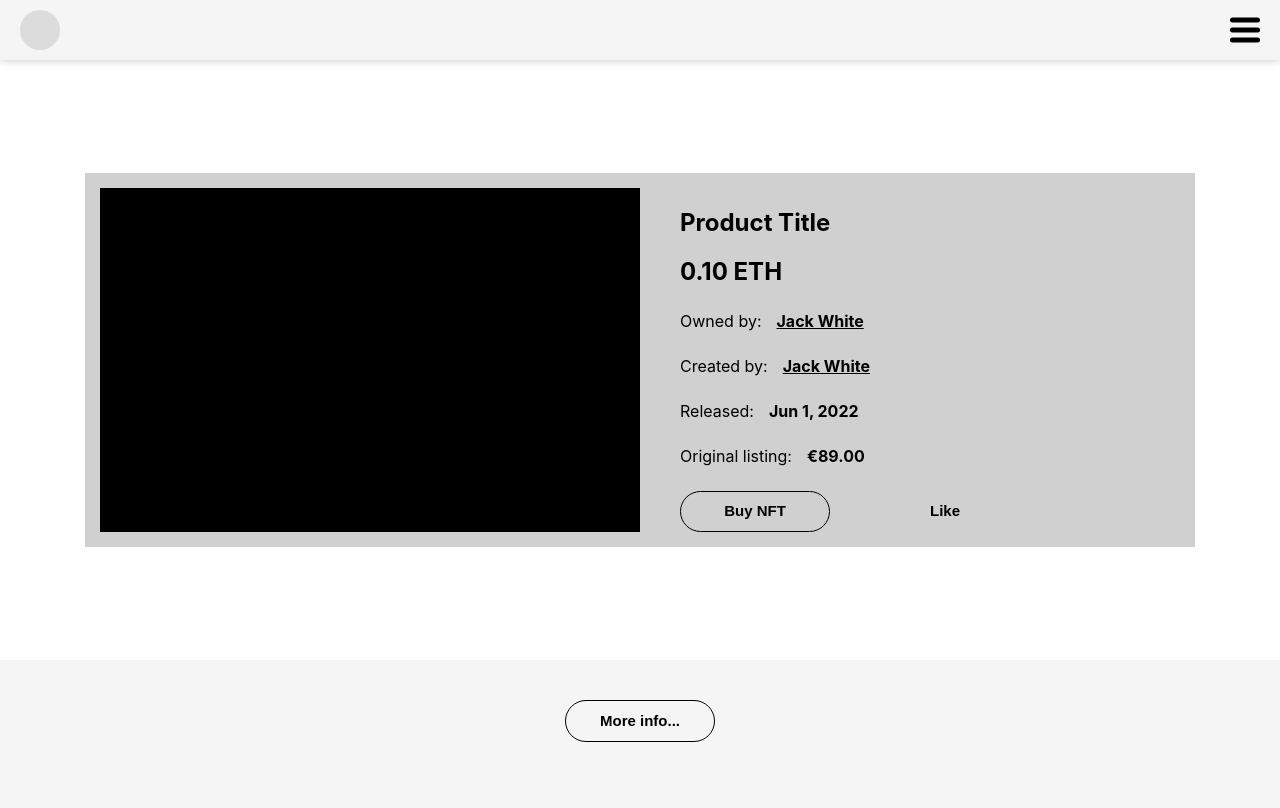
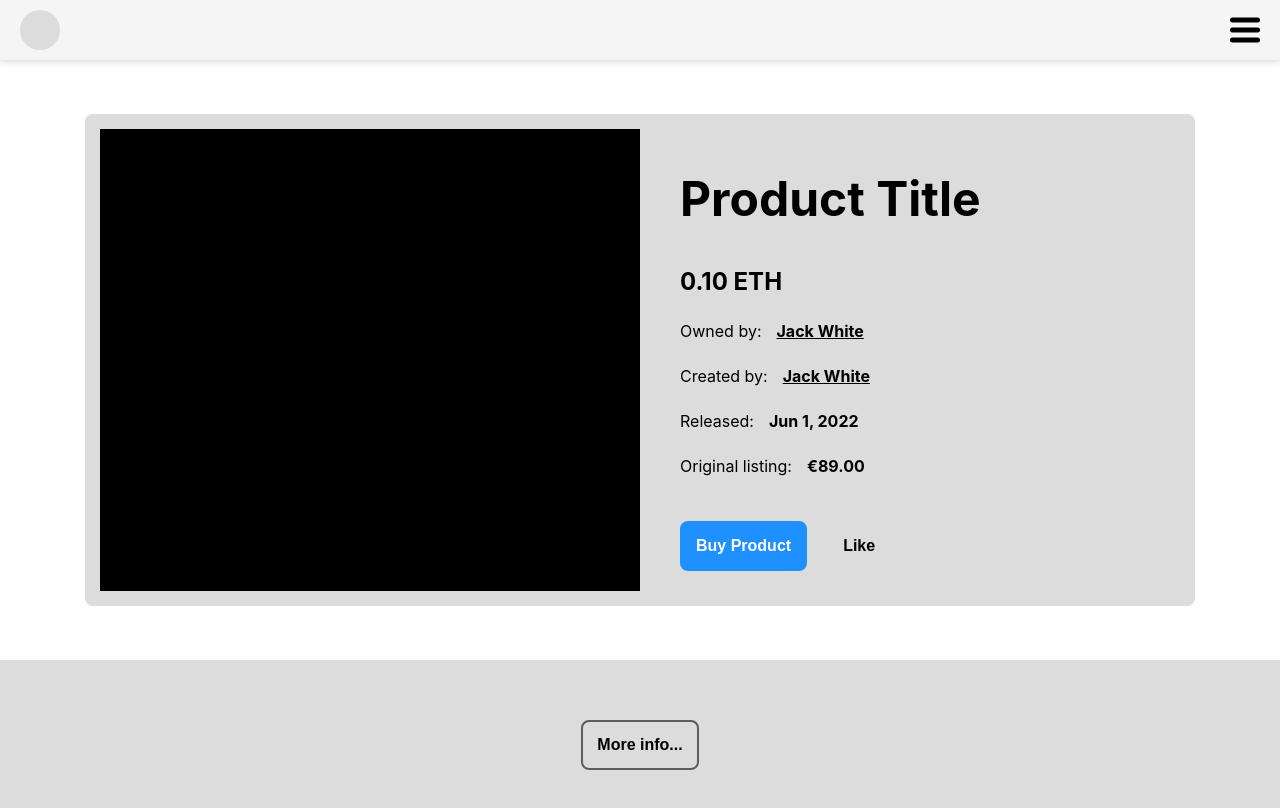
Before and after one commit to NicolaG1993/nft-minter-dev, a Next.js app: page /item in a window 1280 px wide. Shown: the top 808 px of the page. Built offline with nearby package versions, Linux system fonts and the light colour scheme.

Commit message:
second commit

```diff
--- a/pages/index.js
+++ b/pages/index.js
@@ -69,7 +69,7 @@ export default function Home() {
             </main>
 
             <footer className={styles.footer}>
-                <a
+                {/* <a
                     href="https://vercel.com?utm_source=create-next-app&utm_medium=default-template&utm_campaign=create-next-app"
                     target="_blank"
                     rel="noopener noreferrer"
@@ -83,7 +83,7 @@ export default function Home() {
                             height={16}
                         />
                     </span>
-                </a>
+                </a> */}
             </footer>
         </div>
     );
--- a/pages/item.js
+++ b/pages/item.js
@@ -175,7 +175,9 @@ export default function Item() {
                                     <p>Original listing: </p>
                                     <p>€89.00</p>
                                 </div>
-                                <button className={styles.buy}>Buy NFT</button>
+                                <button className={styles.buy}>
+                                    Buy Product
+                                </button>
                                 <button className={styles.alert}>Like</button>
                             </div>
                         </div>
--- a/pages/minter.js
+++ b/pages/minter.js
@@ -302,12 +302,16 @@ export default function Minter() {
                                         ...styles,
                                         transition: "0.2s ease",
                                         backgroundColor: isFocused
-                                            ? "rgb(245, 245, 245)"
+                                            ? "white"
                                             : "white",
                                         color: "black",
                                         cursor: isDisabled
                                             ? "not-allowed"
                                             : "pointer",
+                                        "&:hover": {
+                                            backgroundColor:
+                                                "rgb(245, 245, 245)",
+                                        },
                                     }),
                                 }}
                             />
--- a/styles/Item.module.css
+++ b/styles/Item.module.css
@@ -7,6 +7,9 @@
 #Item a,
 #Item button {
     cursor: pointer;
+}
+#Item h1 {
+    font-size: 48px;
 }
 .section {
     display: flex;
@@ -29,13 +32,16 @@
     display: flex;
     flex-direction: row;
     padding: 15px;
-    background-color: rgb(208, 208, 208);
+    background-color: rgb(220, 220, 220);
+    border-radius: 8px;
 }
 
 .picture {
     background-color: black;
     width: 50%;
     min-height: 250px; /* questo valore deve essere dinamico in img, non qua  */
+    overflow: hidden;
+    position: relative;
 }
 .wrap {
     display: flex;
@@ -44,6 +50,7 @@
     width: 50%;
 }
 .info {
+    margin-bottom: 20px;
 }
 .info > .inline {
     display: flex;
@@ -62,30 +69,35 @@
     margin: 0;
 }
 .info > .buy {
-    padding: 8px 16px;
-    min-width: 150px;
-    margin-right: 40px;
-    border: 1.5px solid black;
-    border-radius: 40px;
-    line-height: 1.5;
-    background-color: transparent;
+    border: 2px dodgerblue solid;
+    border-radius: 8px;
+    padding: 14px;
+    margin-top: 20px;
+    background-color: dodgerblue;
+    color: white;
     font-weight: bold;
-    font-size: 15px;
+    font-size: 16px;
+    transition: 0.1s ease;
+    cursor: pointer;
+    margin-right: 20px;
 }
 .info > .alert {
-    padding: 8px 16px;
-    min-width: 150px;
-    border-radius: 40px;
-    line-height: 1.5;
-    border: 1.5px solid rgba(0, 0, 0, 0);
-    background-color: transparent;
+    border: 2px rgb(220, 220, 220) solid;
+    border-radius: 8px;
+    padding: 14px;
+    margin-top: 20px;
+    background-color: rgb(220, 220, 220);
+    color: black;
     font-weight: bold;
-    font-size: 15px;
+    font-size: 16px;
+    transition: 0.1s ease;
+    cursor: pointer;
 }
 .info > .buy:hover,
 .info > .alert:hover {
-    border: 1.5px solid rgba(0, 0, 0, 0);
-    background-color: darkgrey;
+    color: white;
+    border: 2px rgb(0, 118, 236) solid;
+    background-color: rgb(0, 118, 236);
 }
 
 .more {
@@ -94,23 +106,25 @@
     padding: 40px 20px;
     display: flex;
     justify-content: center;
+    align-items: flex-start;
     /* align-items: center; */
-    background-color: rgb(245, 245, 245);
+    background-color: rgb(220, 220, 220);
 }
 
 .more button {
-    padding: 8px 16px;
-    height: 42px;
-    min-width: 150px;
-    border: 1.5px solid black;
-    border-radius: 40px;
-    line-height: 1.5;
-    background-color: transparent;
+    border: 2px rgb(93, 93, 93) solid;
+    border-radius: 8px;
+    padding: 14px;
+    margin-top: 20px;
+    background-color: rgb(220, 220, 220);
+    color: black;
     font-weight: bold;
-    font-size: 15px;
+    font-size: 16px;
+    transition: 0.1s ease;
+    cursor: pointer;
 }
 .more button:hover {
-    border: 1.5px solid rgba(0, 0, 0, 0);
-    background-color: black;
+    border: 2px rgb(0, 118, 236) solid;
+    background-color: rgb(0, 118, 236);
     color: white;
 }
--- a/styles/Marketplace.module.css
+++ b/styles/Marketplace.module.css
@@ -76,7 +76,7 @@
 
 /* ITEMS */
 #Marketplace > section:nth-child(2) {
-    min-height: 80vh;
+    min-height: 40vh;
 }
 
 .items-list {
```
Also changed, not shown: pages/item/[slug].js (added, +95 -0 lines), pages/new-item.js (+26 -6 lines).
